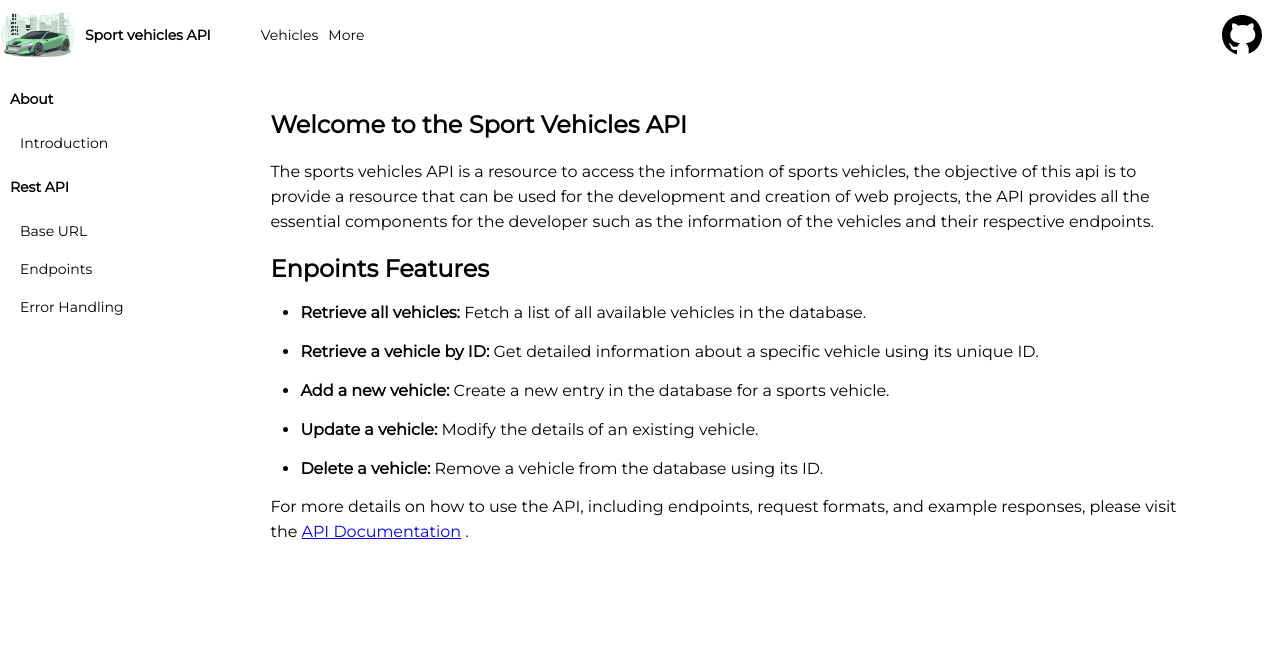
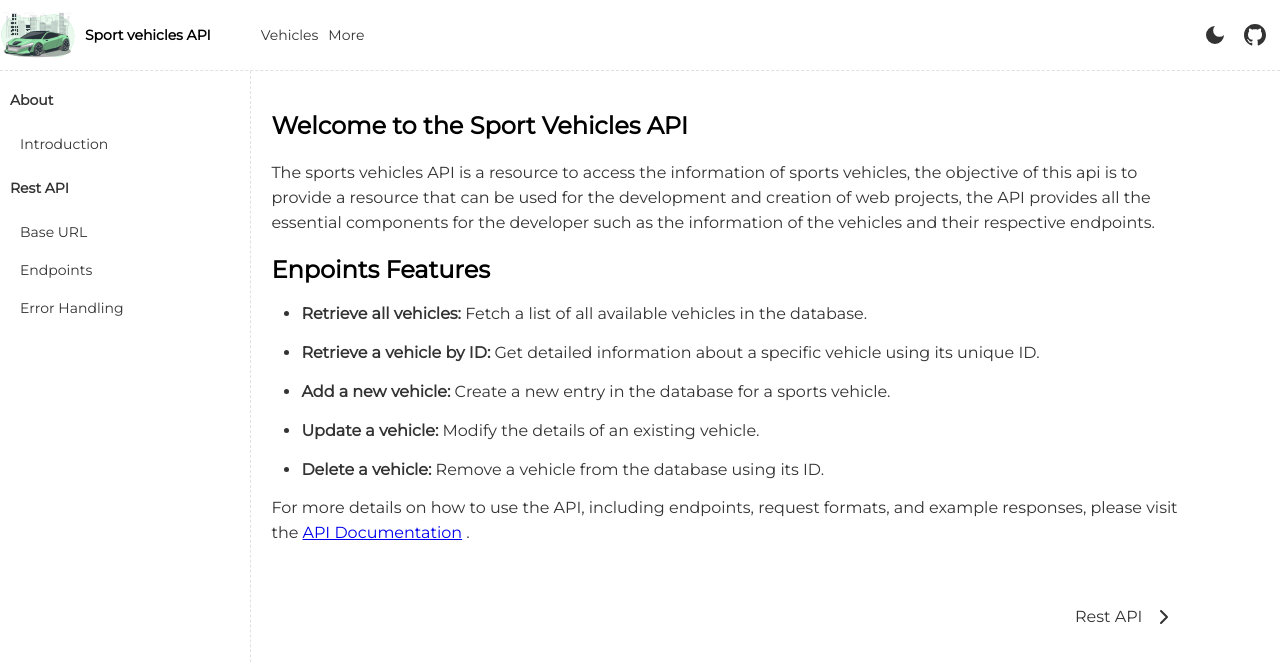
Before and after one commit to MaicolCode/APIVehicles, a website: page web/introduction.html in a window 1280 px wide. Shown: the top 662 px of the page. Drawn offline with Linux system fonts and the light colour scheme.

Commit message:
Add interactivity to change the theme in the document sections of the documentation

```diff
--- a/web/introduction.html
+++ b/web/introduction.html
@@ -1,19 +1,20 @@
 <!DOCTYPE html>
 <html lang="en">
+
 <head>
   <meta charset="UTF-8" />
   <meta name="viewport" content="width=device-width, initial-scale=1.0" />
   <link rel="stylesheet" href="/styles/documentation.css" />
   <link rel="stylesheet" href="/styles/menu.css" />
+  <link rel="stylesheet" href="/styles/theme.css">
   <link rel="preconnect" href="https://fonts.googleapis.com" />
   <link rel="preconnect" href="https://fonts.gstatic.com" crossorigin />
-    <link
-      href="https://fonts.googleapis.com/css2?family=Montserrat&display=swap"
-      rel="stylesheet"
-    />
+  <link href="https://fonts.googleapis.com/css2?family=Montserrat&display=swap" rel="stylesheet" />
   <title>API Vehicles Introduction</title>
 </head>
+
 <body>
+  <script type="module" src="/utils/interactivity.js"></script>
   <header>
     <nav class="menu-bar">
       <section class="menu-options">
@@ -30,14 +31,15 @@
       </section>
       <section class="menu-others">
         <article>
-            <a href="https://github.com/MaicolCode/APIVehicles" target="_blank">
-              <img
-                src="/github-icon.svg"
-                alt="github-logo"
-                height="10"
-                width="10"
-              />
-            </a>
+          <a class="dark-mode-toggle" onclick="toggleDarkMode()"><svg xmlns="http://www.w3.org/2000/svg" width="24"
+              height="24" viewBox="0 0 24 24" fill="none" stroke-width="2" stroke-linecap="round"
+              stroke-linejoin="round" class="lucide lucide-moon-icon lucide-moon">
+              <path d="M12 3a6 6 0 0 0 9 9 9 9 0 1 1-9-9Z" />
+            </svg></a>
+
+          <a href="https://github.com/MaicolCode/APIVehicles" target="_blank"><svg height="24" aria-hidden="true" viewBox="0 0 24 24" version="1.1" width="24" data-view-component="true" class="octicon octicon-mark-github v-align-middle" fill="currentColor">
+            <path d="M12 1C5.9225 1 1 5.9225 1 12C1 16.8675 4.14875 20.9787 8.52125 22.4362C9.07125 22.5325 9.2775 22.2025 9.2775 21.9137C9.2775 21.6525 9.26375 20.7862 9.26375 19.865C6.5 20.3737 5.785 19.1912 5.565 18.5725C5.44125 18.2562 4.905 17.28 4.4375 17.0187C4.0525 16.8125 3.5025 16.3037 4.42375 16.29C5.29 16.2762 5.90875 17.0875 6.115 17.4175C7.105 19.0812 8.68625 18.6137 9.31875 18.325C9.415 17.61 9.70375 17.1287 10.02 16.8537C7.5725 16.5787 5.015 15.63 5.015 11.4225C5.015 10.2262 5.44125 9.23625 6.1425 8.46625C6.0325 8.19125 5.6475 7.06375 6.2525 5.55125C6.2525 5.55125 7.17375 5.2625 9.2775 6.67875C10.1575 6.43125 11.0925 6.3075 12.0275 6.3075C12.9625 6.3075 13.8975 6.43125 14.7775 6.67875C16.8813 5.24875 17.8025 5.55125 17.8025 5.55125C18.4075 7.06375 18.0225 8.19125 17.9125 8.46625C18.6138 9.23625 19.04 10.2125 19.04 11.4225C19.04 15.6437 16.4688 16.5787 14.0213 16.8537C14.42 17.1975 14.7638 17.8575 14.7638 18.8887C14.7638 20.36 14.75 21.5425 14.75 21.9137C14.75 22.2025 14.9563 22.5462 15.5063 22.4362C19.8513 20.9787 23 16.8537 23 12C23 5.9225 18.0775 1 12 1Z"></path>
+        </svg></a>
         </article>
       </section>
     </nav>
@@ -104,7 +106,24 @@
         <a href="./rest.html">API Documentation</a>
         .
       </p>
+      <div class="navigation-buttons">
+        <a href="#" class="prev-page" style="display: none;">
+          <svg xmlns="http://www.w3.org/2000/svg" width="24" height="24" viewBox="0 0 24 24" fill="none" stroke="currentColor" stroke-width="2" stroke-linecap="round" stroke-linejoin="round">
+            <path d="M15 18l-6-6 6-6"/>
+          </svg>
+          Anterior
+        </a>
+        <a href="rest.html" class="next-page">
+          Rest API
+          <svg xmlns="http://www.w3.org/2000/svg" width="24" height="24" viewBox="0 0 24 24" fill="none" stroke="currentColor" stroke-width="2" stroke-linecap="round" stroke-linejoin="round">
+            <path d="M9 18l6-6-6-6"/>
+          </svg>
+        </a>
+      </div>
     </section>
   </main>
+
+
 </body>
+
 </html>
```
Also changed, not shown: web/rest.html (+31 -5 lines). Lines whose indentation alone changed are shown as unchanged.
